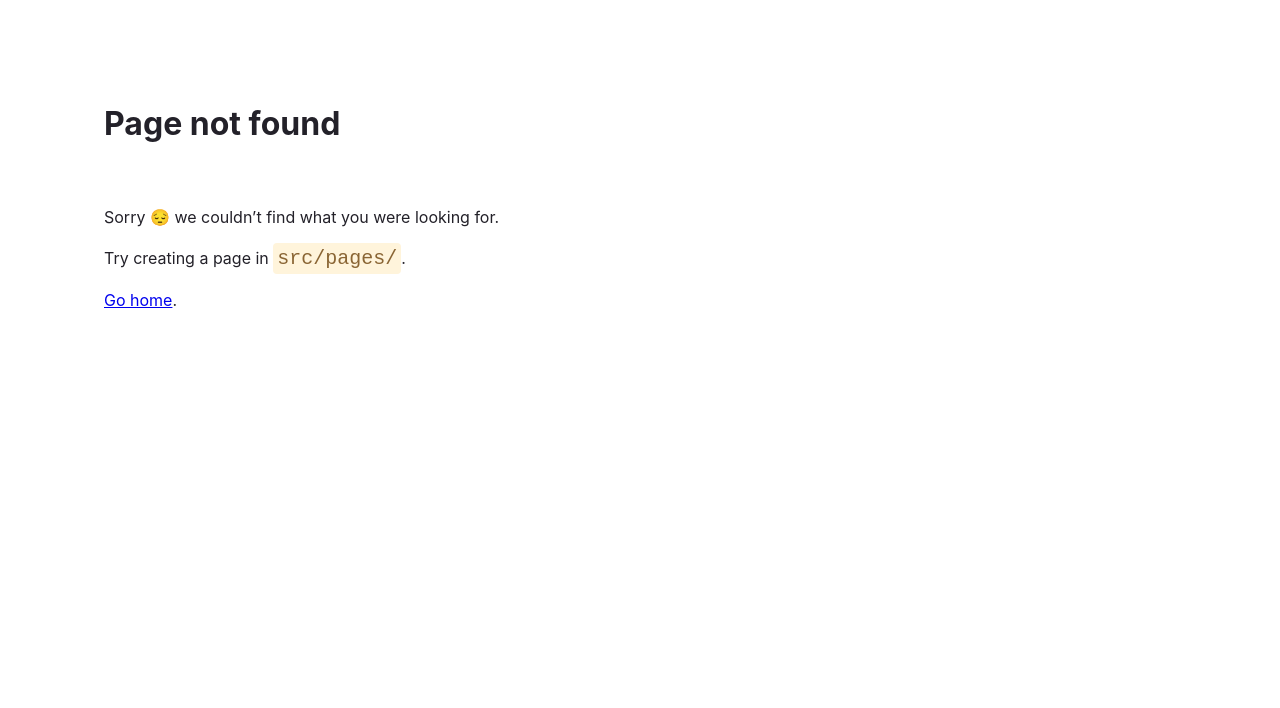
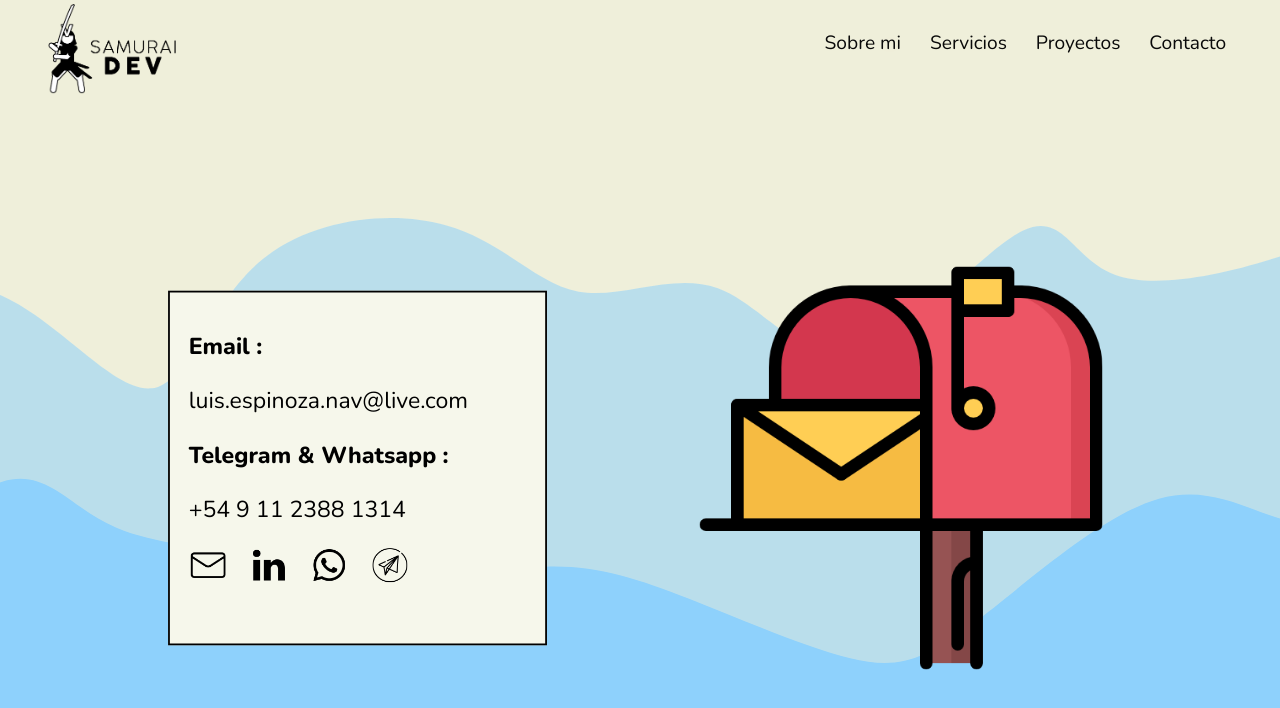
Before and after one commit to LuisTerceroIII/samurai-dev-web, a Gatsby site: page /contact in a window 1280 px wide. Before the commit this address had no page. Built offline with nearby package versions, Linux system fonts and the light colour scheme; Gatsby itself is replaced by a stand-in of ours.

Commit message:
test deploy

```diff
--- a/gatsby-config.js
+++ b/gatsby-config.js
@@ -138,6 +138,13 @@ En este sitio obtendrás la información necesaria para saber  de qué manera pu
     {
       resolve: `gatsby-source-filesystem`,
       options: {
+        name: `contact`,
+        path: `${__dirname}/src/assets/images/icons/contact`,
+      },
+    },
+    {
+      resolve: `gatsby-source-filesystem`,
+      options: {
         name: `landing`,
         path: `${__dirname}/src/assets/images/Landing`,
       },
--- a/src/assets/css/global.module.css
+++ b/src/assets/css/global.module.css
@@ -58,3 +58,13 @@ html {
   background-attachment: fixed;
   overflow: visible;
 }
+
+.backgroundContact {
+  background: url("../../assets/images/Contact/background.svg");
+  background-repeat: no-repeat;
+  background-position: center;
+  background-size: cover;
+  background-attachment: fixed;
+  overflow: visible;
+  min-height: 100vh;
+}
--- a/src/components/molecules/IconBar/IconBar.tsx
+++ b/src/components/molecules/IconBar/IconBar.tsx
@@ -9,7 +9,7 @@ const IconBar: React.FC<IconBarProps> = ({ icons }): JSX.Element => {
     <div className={styles.container}>
       {icons.map((icon) => (
         <GatsbyImage
-          alt={"tech icon"}
+          alt={"icon"}
           image={getImage(icon.node.childImageSharp)}
           className={styles.image}
           key={icon.node.childImageSharp.id}
--- /dev/null
+++ b/src/components/molecules/LinksIconBar/LinksIconBar.tsx
@@ -0,0 +1,25 @@
+import * as React from "react";
+import { GatsbyImage, getImage } from "gatsby-plugin-image";
+import {Link} from "gatsby";
+// @ts-ignore
+import * as styles from "./styles/LinksIconBar.module.css";
+import LinksIconBarProps from "./types/LinksIconBarProps";
+
+const LinksIconBar: React.FC<LinksIconBarProps> = ({ icons }): JSX.Element => {
+  return (
+    <div className={styles.container}>
+      {icons.map((icon) => (
+      <Link to={"www.google.com"}>
+        <GatsbyImage
+            alt={"icon"}
+            image={getImage(icon.node.childImageSharp)}
+            className={styles.image}
+            key={icon.node.childImageSharp.id}
+        />
+      </Link>
+      ))}
+    </div>
+  );
+};
+
+export default LinksIconBar;
--- /dev/null
+++ b/src/components/molecules/LinksIconBar/styles/linksIconBar.module.css
@@ -0,0 +1,5 @@
+.container {
+    display: flex;
+    flex-direction: row;
+    gap: 2%;
+}
--- /dev/null
+++ b/src/components/molecules/LinksIconBar/types/LinksIconBarProps.ts
@@ -0,0 +1,3 @@
+export default interface LinksIconBarProps {
+    icons: any[];
+}
--- /dev/null
+++ b/src/components/organisms/PersonalInfoCard/PersonalInfoCard.tsx
@@ -0,0 +1,10 @@
+import * as React from 'react';
+import PersonalInfoCardView from "./PersonalInfoCardView";
+
+const PersonalInfoCard = () => {
+    return (
+        <PersonalInfoCardView/>
+    );
+};
+
+export default PersonalInfoCard;
--- /dev/null
+++ b/src/components/organisms/PersonalInfoCard/PersonalInfoCardView.tsx
@@ -0,0 +1,74 @@
+import * as React from "react";
+// @ts-ignore
+import * as styles from "./styles/personalInfoCard.module.css";
+import { StaticImage } from "gatsby-plugin-image";
+const PersonalInfoCardView = () => {
+  return (
+    <div className={styles.mainBox}>
+      <div className={styles.personalInfoBox}>
+        <span className={styles.emailBox}>
+          <p className={styles.title}>Email : </p>
+          <p className={styles.email}>luis.espinoza.nav@live.com</p>
+        </span>
+        <span className={styles.phoneBox}>
+          <p className={styles.title}>Telegram & Whatsapp : </p>
+          <p className={styles.phone}>+54 9 11 2388 1314</p>
+        </span>
+      </div>
+      <div className={styles.icons}>
+        <a href="mailto:luis.espinoza.nav@live.com">
+          <StaticImage
+            className={styles.icon}
+            src={"../../../assets/images/icons/contact/email.png"}
+            alt={"email"}
+            width={48}
+            heigth={48}
+            quality={40}
+            objectFit={"contain"}
+          />
+        </a>
+        <a
+          href="https://www.linkedin.com/in/luis-h%C3%A9ctor-espinoza-navarrete-bbb7b3140/"
+          target={"__blank"}
+        >
+          <StaticImage
+            className={styles.icon}
+            src={"../../../assets/images/icons/contact/linkedin.png"}
+            alt={"linkedin"}
+            width={48}
+            heigth={48}
+            quality={40}
+            objectFit={"contain"}
+          />
+        </a>
+
+        <a href="https://wa.me/5491123881314" target={"__blank"}>
+          <StaticImage
+            className={styles.icon}
+            src={"../../../assets/images/icons/contact/whatsapp.png"}
+            alt={"whatsapp"}
+            width={48}
+            heigth={48}
+            quality={40}
+            objectFit={"contain"}
+          />
+        </a>
+
+        <a href="https://telegram.me/luisterceroiii" target={"__blank"}>
+          <StaticImage
+              className={styles.icon}
+              src={"../../../assets/images/icons/contact/telegrama.png"}
+              alt={"telegram"}
+              width={48}
+              heigth={48}
+              quality={40}
+              objectFit={"contain"}
+          />
+        </a>
+      </div>
+
+    </div>
+  );
+};
+
+export default PersonalInfoCardView;
--- /dev/null
+++ b/src/components/organisms/PersonalInfoCard/styles/personalInfoCard.module.css
@@ -0,0 +1,52 @@
+.mainBox {
+    border: 2px solid black;
+    min-width: fit-content;
+    max-width: 80%;
+    min-height: fit-content;
+    background-color: #f6f7eb;
+}
+
+.personalInfoBox {
+    min-width: fit-content;
+    max-width: fit-content;
+    margin-left: 5%;
+    margin-top: 10%;
+    font-family: var(--font);
+    font-size: clamp(1rem,2vw,2.5rem);
+}
+
+.title {
+    font-weight: 750;
+}
+.personalInfoBox p {
+    font-size: clamp(0.8rem,2vw,2.5rem);
+}
+.icons {
+    display: flex;
+    gap: 5%;
+    margin-left: 5%;
+    margin-bottom: 15%;
+    min-width: fit-content;
+    padding-right: 2%;
+}
+.icon {
+    margin-left: 5%;
+    margin-bottom: 10%;
+    min-width: 50%;
+    max-width: 80%;
+
+}
+
+@media only screen and (max-width: 700px) {
+    .personalInfoBox {
+        overflow: hidden;
+        white-space: nowrap;
+        text-overflow: ellipsis;
+        max-width: fit-content;
+    }
+    .personalInfoBox p {
+        font-size: clamp(1.2rem,2.5vw,2.5rem);
+        overflow: hidden;
+
+    }
+}
--- /dev/null
+++ b/src/pages/contact.tsx
@@ -0,0 +1,27 @@
+import * as React from "react";
+import { Helmet } from "react-helmet";
+import ContactSection from "../sections/Contact/Contact";
+import Header from "../layouts/header/Header";
+// @ts-ignore
+import * as styles from "../assets/css/global.module.css";
+import PersonalInfoCard from "../components/organisms/PersonalInfoCard/PersonalInfoCard";
+import AboutMeSection from "../sections/AboutMe/AboutMe";
+
+const Contact = () => {
+  return (
+      <>
+          <Helmet>
+              <meta charSet="utf-8" />
+              <title>Contacto - Samurai Dev</title>
+          </Helmet>
+          <div className={styles.backgroundContact}>
+              <Header>
+                  <ContactSection/>
+              </Header>
+          </div>
+
+      </>
+  );
+};
+
+export default Contact;
--- /dev/null
+++ b/src/sections/Contact/Contact.tsx
@@ -0,0 +1,10 @@
+import * as React from "react";
+import ContactView from "./ContactView";
+import { graphql, useStaticQuery } from "gatsby";
+import { useEffect } from "react";
+
+const Contact = () => {
+  return <ContactView/>;
+};
+
+export default Contact;
--- /dev/null
+++ b/src/sections/Contact/ContactView.tsx
@@ -0,0 +1,23 @@
+import * as React from 'react';
+// @ts-ignore
+import * as styles from './styles/contact.module.css';
+import {StaticImage} from "gatsby-plugin-image";
+import PersonalInfoCard from "../../components/organisms/PersonalInfoCard/PersonalInfoCard";
+
+const ContactView = () => {
+    return (
+      <div className={styles.grid}>
+        <div className={styles.personalCardInfoBox}>
+          <PersonalInfoCard/>
+        </div>
+        <StaticImage
+          className={styles.image}
+          src={"../../assets/images/Contact/buzon.png"}
+          alt={"mail box"}
+          objectFit={"contain"}
+        />
+      </div>
+    );
+};
+
+export default ContactView;
--- /dev/null
+++ b/src/sections/Contact/styles/contact.module.css
@@ -0,0 +1,47 @@
+.grid {
+    display: grid;
+    grid-template-columns: .3fr 1fr .1fr 1fr .3fr;
+    grid-template-rows: .3fr 1fr .3fr;
+
+    grid-template-areas:
+            ". . . . ."
+            ". personalInfo personalInfo image ."
+            ". . . . .";
+    align-items: center;
+    justify-items: stretch;
+}
+
+.personalCardInfoBox {
+    grid-area: personalInfo;
+    transform: scale(.9);
+
+}
+.image {
+    grid-area: image;
+    transform: scale(.85);
+}
+
+@media only screen and (max-width: 700px) {
+    .grid {
+        grid-template-columns: 1fr;
+        grid-template-rows: .5fr .5fr .3fr;
+        grid-template-areas:
+                "image"
+                "personalInfo"
+    ;
+        margin-top: 20%;
+
+    }
+    .personalCardInfoBox {
+        position: relative;
+        left: 50%;
+        transform: translateX(-50%);
+        min-width: 70%;
+        margin-left: 10%;
+
+    }
+    .image {
+        transform: scale(.3);
+    }
+
+}
```
Also changed, not shown: src/assets/images/Contact/background.svg (added), src/assets/images/Contact/buzon.png (added), src/assets/images/icons/contact/email.png (added), src/assets/images/icons/contact/linkedin.png (added), src/assets/images/icons/contact/telegrama.png (added), src/assets/images/icons/contact/whatsapp.png (added), src/components/molecules/LinksIconBar/types/IconBarProps.ts (added).
